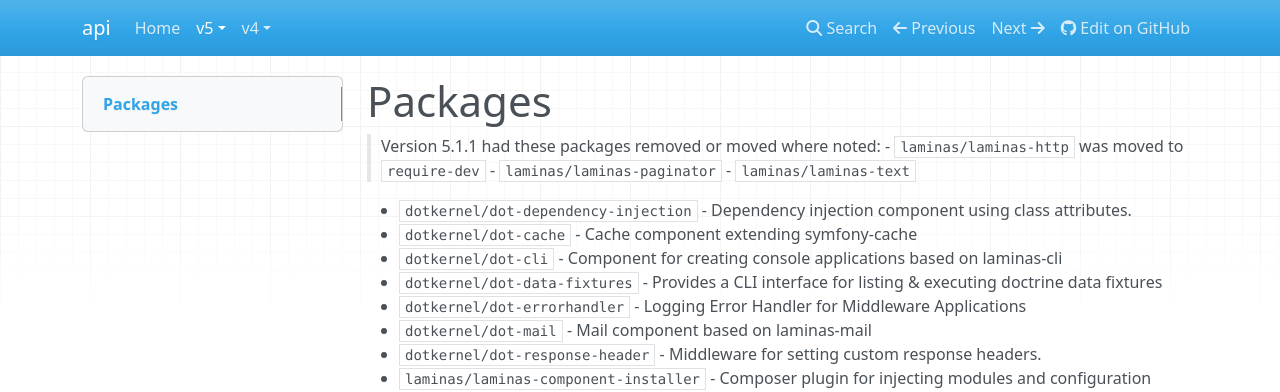
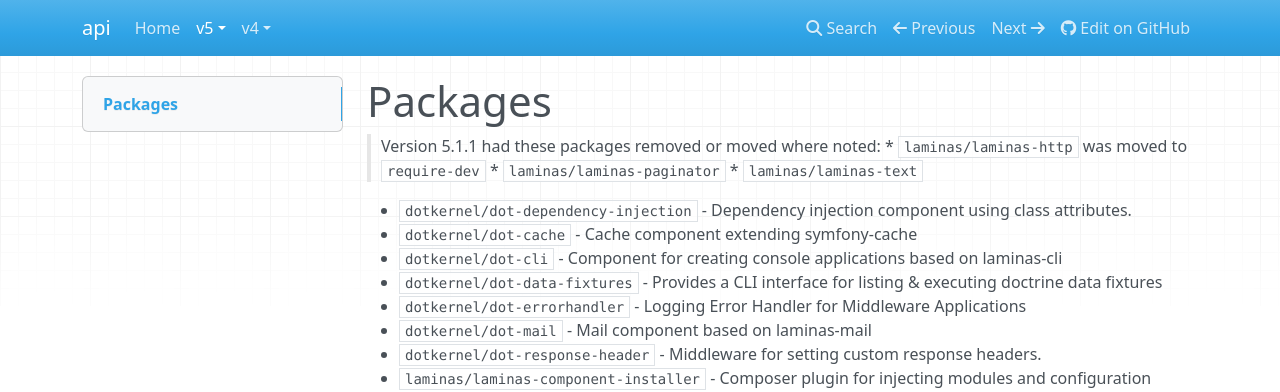
Before and after one commit to dotkernel/api-documentation, an MkDocs documentation site: the page built from docs/book/v5/introduction/packages.md, in a window 1280 px wide and 1069 px high. Shown: the top 392 px of the window. Built offline with MkDocs 1.6.1, drawn with Linux system fonts in a browser that asks for light colours; nearby versions of some CDN libraries.

```diff
--- a/docs/book/v5/introduction/packages.md
+++ b/docs/book/v5/introduction/packages.md
@@ -1,9 +1,9 @@
 # Packages
 
 > Version 5.1.1 had these packages removed or moved where noted:
-> - `laminas/laminas-http` was moved to `require-dev`
-> - `laminas/laminas-paginator`
-> - `laminas/laminas-text`
+> * `laminas/laminas-http` was moved to `require-dev`
+> * `laminas/laminas-paginator`
+> * `laminas/laminas-text`
 
 * `dotkernel/dot-dependency-injection` - Dependency injection component using class attributes.
 * `dotkernel/dot-cache` - Cache component extending symfony-cache
```
